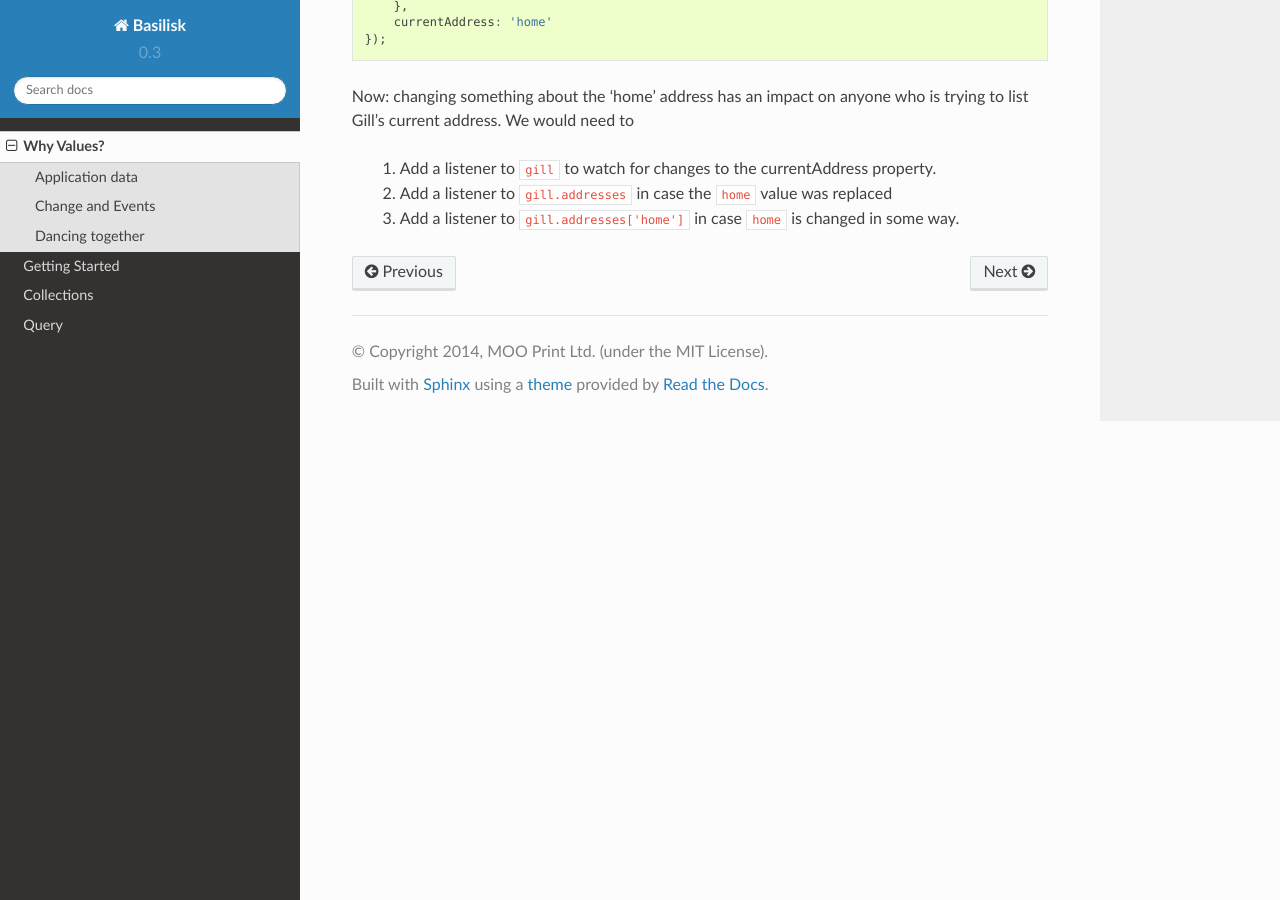
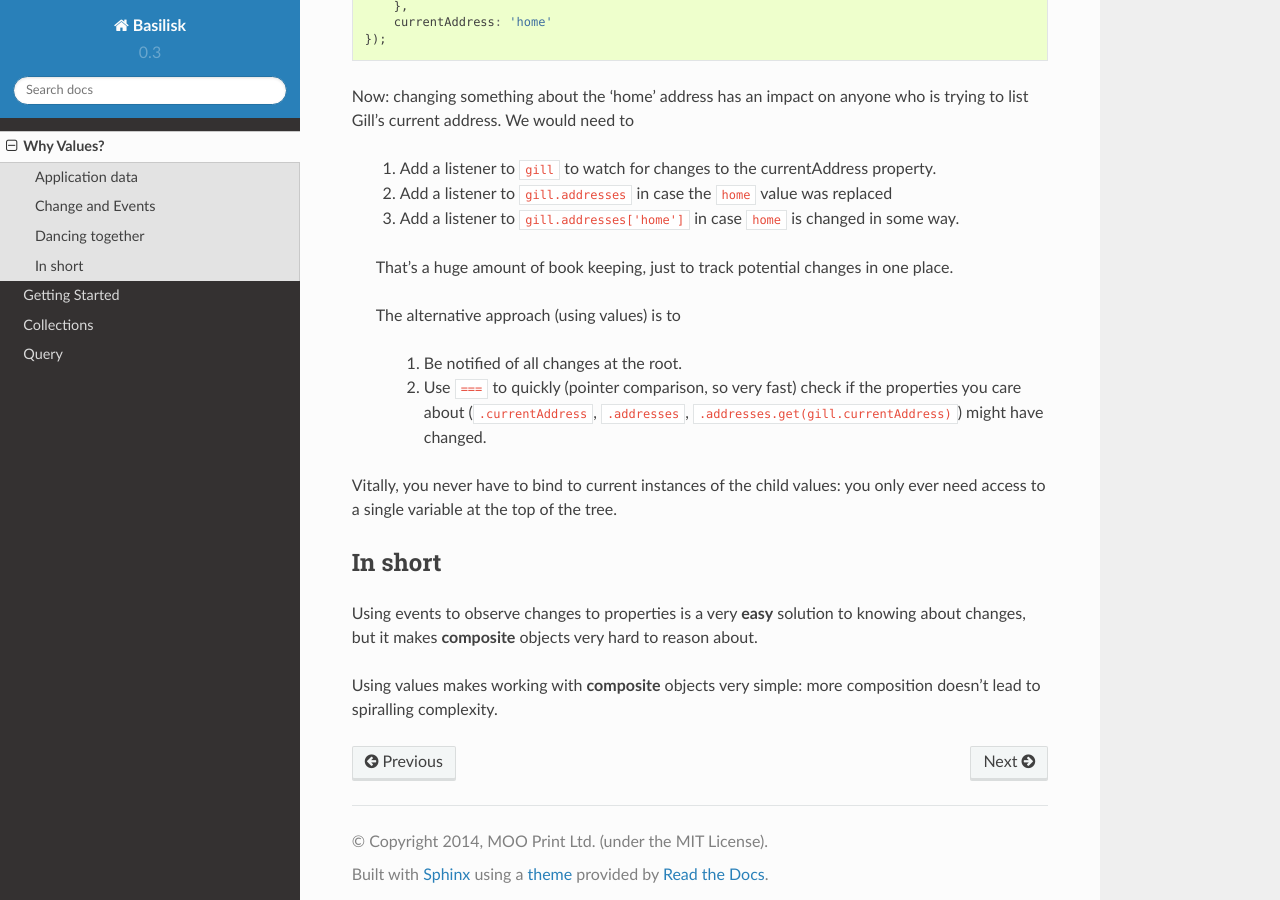
Before and after one commit to basiliskjs/basilisk, a Sphinx documentation site: the page built from docs/source/why-values.rst, in a window 1280 px wide and 900 px high, scrolled down 1722 px. Built offline with Sphinx 7.4.7 and the Read the Docs theme 2.0.0, drawn with Linux system fonts in a browser that asks for light colours.

Commit message:
Core explanation of values

```diff
--- a/docs/source/why-values.rst
+++ b/docs/source/why-values.rst
@@ -98,3 +98,24 @@ who is trying to list Gill's current address.  We would need to
  i. Add a listener to ``gill`` to watch for changes to the currentAddress property.
  ii. Add a listener to ``gill.addresses`` in case the ``home`` value was replaced
  iii.  Add a listener to ``gill.addresses['home']`` in case ``home`` is changed in some way.
+
+ That's a huge amount of book keeping, just to track potential changes in one place.
+
+ The alternative approach (using values) is to
+
+  i.  Be notified of all changes at the root.
+  ii. Use ``===`` to quickly (pointer comparison, so very fast) check if the
+      properties you care about (``.currentAddress``, ``.addresses``,
+      ``.addresses.get(gill.currentAddress)``) might have changed.
+
+Vitally, you never have to bind to current instances of the child values: you only
+ever need access to a single variable at the top of the tree.
+
+In short
+--------
+
+Using events to observe changes to properties is a very **easy** solution to knowing
+about changes, but it makes **composite** objects very hard to reason about.
+
+Using values makes working with **composite** objects very simple: more composition
+doesn't lead to spiralling complexity.
```
